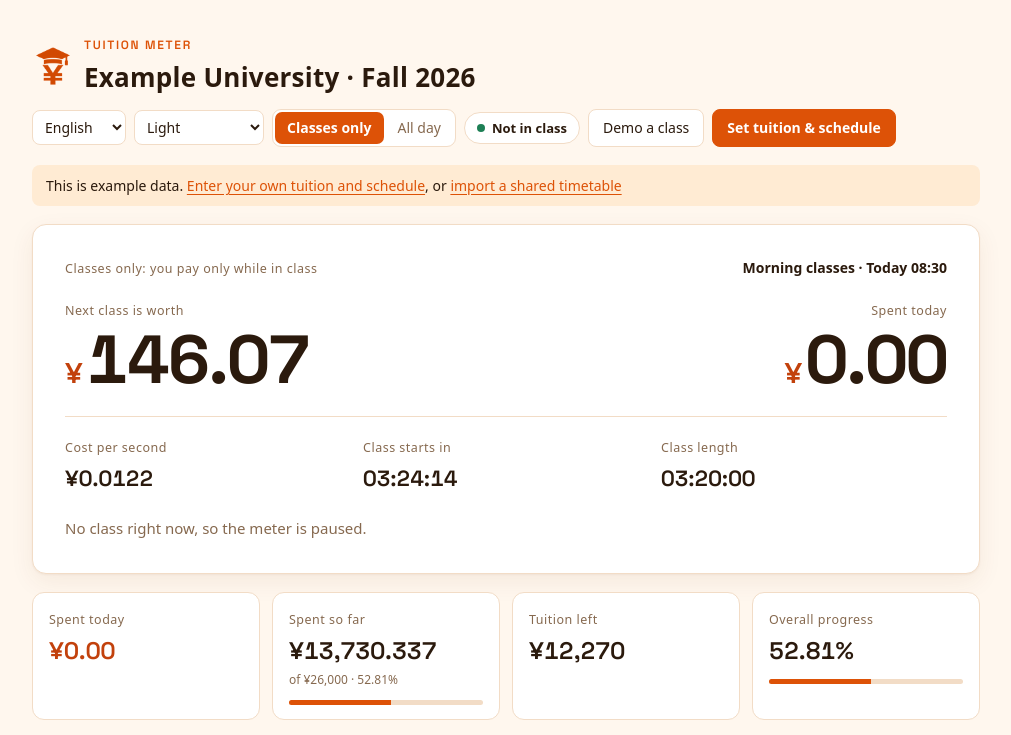
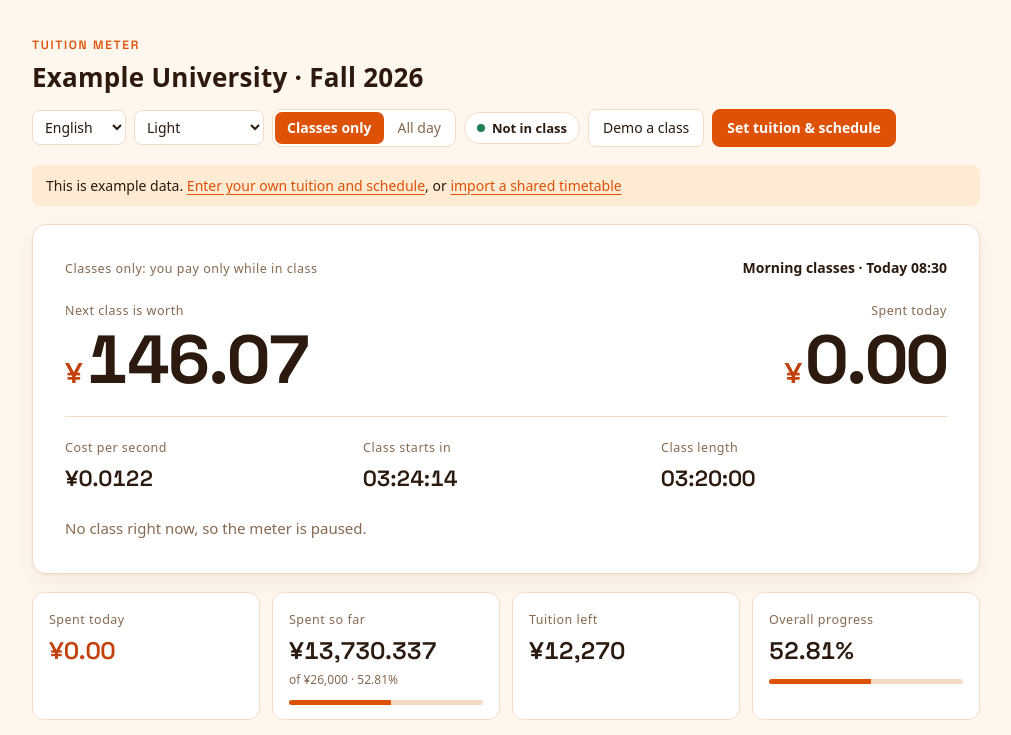
Before and after one commit to lab114514/safeschooltime-site, a plain HTML site: page index.html in a window 1280 px wide. Shown: the top 735 px of the page, without its empty margins (134-1145 px from the left). Drawn offline with Linux system fonts and the light colour scheme.

Commit message:
Fix the Safari tab icon and restore the page heading

```diff
--- a/index.html
+++ b/index.html
@@ -4,7 +4,8 @@
 <meta charset="utf-8">
 <meta name="viewport" content="width=device-width, initial-scale=1, viewport-fit=cover">
 <title>学费计价器</title>
-<link rel="icon" type="image/png" sizes="128x128" href="tuition-icon.png">
+<link rel="icon" href="favicon.ico?v=2" sizes="16x16 32x32 48x48">
+<link rel="apple-touch-icon" href="apple-touch-icon.png" sizes="180x180">
 <meta name="claude:viewport-fit-sides" content="cover">
 <link rel="preconnect" href="https://fonts.googleapis.com">
 <link rel="preconnect" href="https://fonts.gstatic.com" crossorigin>
@@ -59,8 +60,6 @@ button:focus-visible,input:focus-visible,textarea:focus-visible,select:focus-vis
 /* header */
 .top{display:flex;flex-wrap:wrap;align-items:flex-end;justify-content:space-between;gap:12px}
 .eyebrow{font-family:var(--font-num);font-size:12px;font-weight:600;letter-spacing:.14em;text-transform:uppercase;color:var(--accent)}
-.site-brand{display:flex;align-items:center;gap:10px;min-width:0}
-.site-brand img{flex:none}
 h1{margin:2px 0 0;font-size:clamp(20px,3.4vw,26px);font-weight:700;letter-spacing:.01em;text-wrap:balance}
 .actions{display:flex;flex-wrap:wrap;gap:8px;align-items:center}
 .lang{padding:6px 8px;border:1px solid var(--line);border-radius:8px;background:var(--surface);color:var(--ink);font:inherit;font-size:14px}
@@ -302,12 +301,9 @@ details.manual textarea{margin:8px 0 4px}
 <body>
 <div class="wrap">
   <header class="top">
-    <div class="site-brand">
-      <img src="tuition-icon.png" width="42" height="42" alt="">
-      <div>
-        <div class="eyebrow" data-i18n="title">学费计价器</div>
-        <h1 id="school-name">示例大学</h1>
-      </div>
+    <div>
+      <div class="eyebrow" data-i18n="title">学费计价器</div>
+      <h1 id="school-name">示例大学</h1>
     </div>
     <div class="actions">
       <select class="lang" id="lang" data-i18n-aria="langAria" aria-label="语言">
```
Also changed, not shown: apple-touch-icon.png (added), favicon.ico (added).
